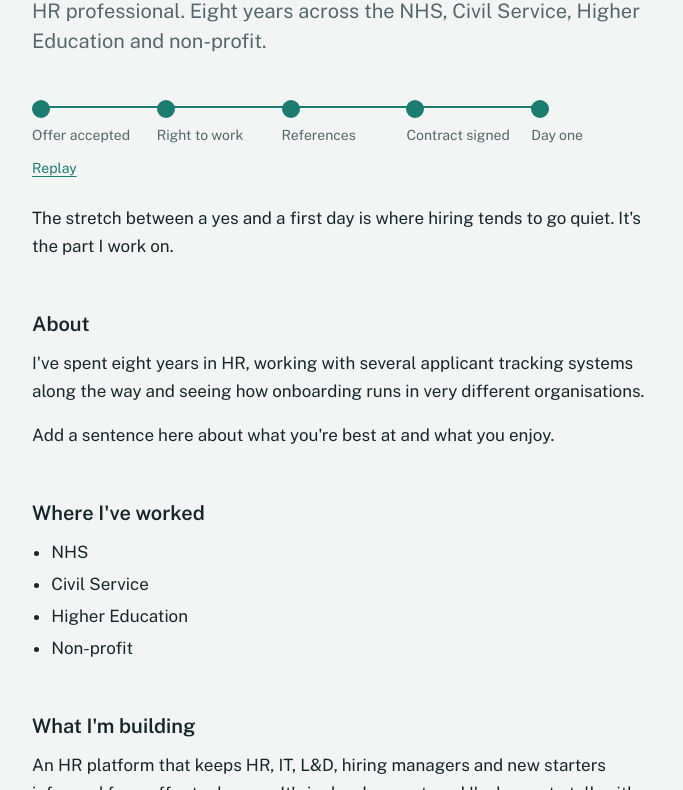
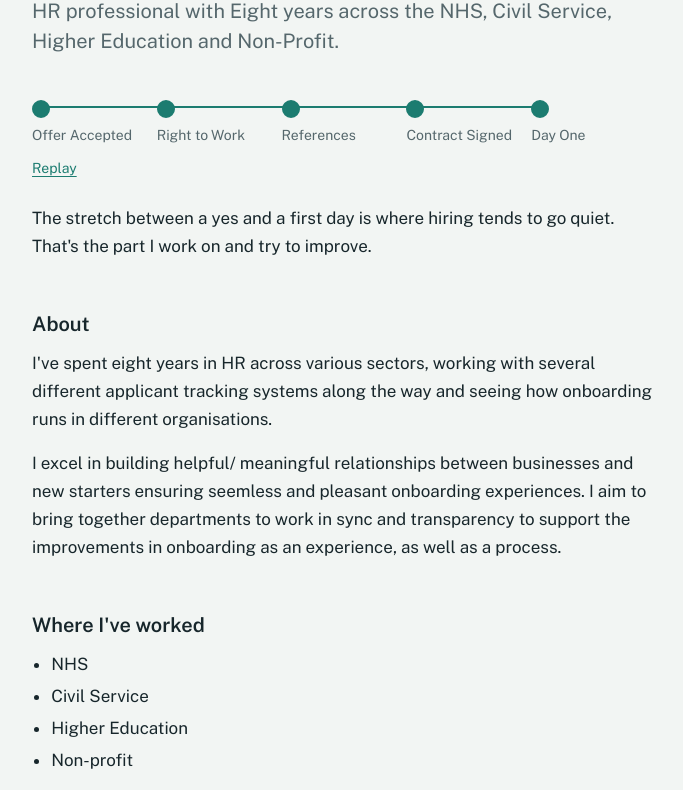
Before and after one commit to ShahAl-Mumin/ShahAl-Mumin.github.io, a plain HTML site: page index.html in a window 1280 px wide. Shown: the part 151-941 px from the top of the page, without its empty margins (296-979 px from the left). Drawn offline with nearby package versions, Linux system fonts and the light colour scheme.

Commit message:
Update personal information in index.html

```diff
--- a/index.html
+++ b/index.html
@@ -3,9 +3,9 @@
 <head>
 <meta charset="utf-8">
 <meta name="viewport" content="width=device-width, initial-scale=1">
-<!-- EDIT: replace "Your Name" in the title and description -->
-<title>Your Name | HR professional</title>
-<meta name="description" content="HR professional with 8 years across the NHS, Civil Service, Higher Education and non-profit, building an HR platform for onboarding.">
+<!-- EDIT: replace "Shah Al-Mumin" in the title and description -->
+<title>Shah Al-Mumin | HR Professional</title>
+<meta name="description" content="HR Professional with 8 years across the NHS, Civil Service, Higher Education and Non-Profit, building a HR platform for Onboarding.">
 <link rel="preconnect" href="https://fonts.googleapis.com">
 <link rel="preconnect" href="https://fonts.gstatic.com" crossorigin>
 <link href="https://fonts.googleapis.com/css2?family=Public+Sans:wght@400;600;700&display=swap" rel="stylesheet">
@@ -130,23 +130,23 @@
 <main>
 
   <!-- EDIT: your name -->
-  <h1>Your Name</h1>
-  <p class="lede">HR professional. Eight years across the NHS, Civil Service, Higher Education and non-profit.</p>
+  <h1>Shah Al-Mumin</h1>
+  <p class="lede">HR professional with Eight years across the NHS, Civil Service, Higher Education and Non-Profit.</p>
 
   <ol class="tracker" aria-label="Stages between a job offer and the first day">
-    <li>Offer accepted</li>
-    <li>Right to work</li>
+    <li>Offer Accepted</li>
+    <li>Right to Work</li>
     <li>References</li>
-    <li>Contract signed</li>
-    <li>Day one</li>
+    <li>Contract Signed</li>
+    <li>Day One</li>
   </ol>
   <button class="replay" type="button">Replay</button>
-  <p>The stretch between a yes and a first day is where hiring tends to go quiet. It's the part I work on.</p>
+  <p>The stretch between a yes and a first day is where hiring tends to go quiet. That's the part I work on and try to improve.</p>
 
   <h2>About</h2>
-  <p>I've spent eight years in HR, working with several applicant tracking systems along the way and seeing how onboarding runs in very different organisations.</p>
+  <p>I've spent eight years in HR across various sectors, working with several different applicant tracking systems along the way and seeing how onboarding runs in different organisations.</p>
   <!-- EDIT: add one or two sentences about what you're best at, in your own words -->
-  <p>Add a sentence here about what you're best at and what you enjoy.</p>
+  <p>I excel in building helpful/ meaningful relationships between businesses and new starters ensuring seemless and pleasant onboarding experiences. I aim to bring together departments to work in sync and transparency to support the improvements in onboarding as an experience, as well as a process.</p>
 
   <h2>Where I've worked</h2>
   <ul class="plain">
@@ -157,13 +157,13 @@
   </ul>
 
   <h2>What I'm building</h2>
-  <p>An HR platform that keeps HR, IT, L&amp;D, hiring managers and new starters informed from offer to day one. It's in development, and I'm happy to talk with anyone who hires at scale.</p>
+  <p>A HR platform that keeps HR, IT, L&amp;D, hiring managers and new starters informed from offer to day one. It's in development, and I'm happy to talk with anyone who hires at scale.</p>
 
   <h2>Find me</h2>
   <p>
     <!-- EDIT: replace both links with your own -->
-    <a href="https://www.linkedin.com/in/your-profile">LinkedIn</a> and
-    <a href="https://github.com/your-username">GitHub</a>
+    <a href="https://www.linkedin.com/in/shah-al-mumin-832bb816b/">LinkedIn</a> and
+    <a href="https://github.com/ShahAl-Mumin">GitHub</a>
   </p>
 
   <footer>Built with plain HTML and published on GitHub Pages.</footer>
```
